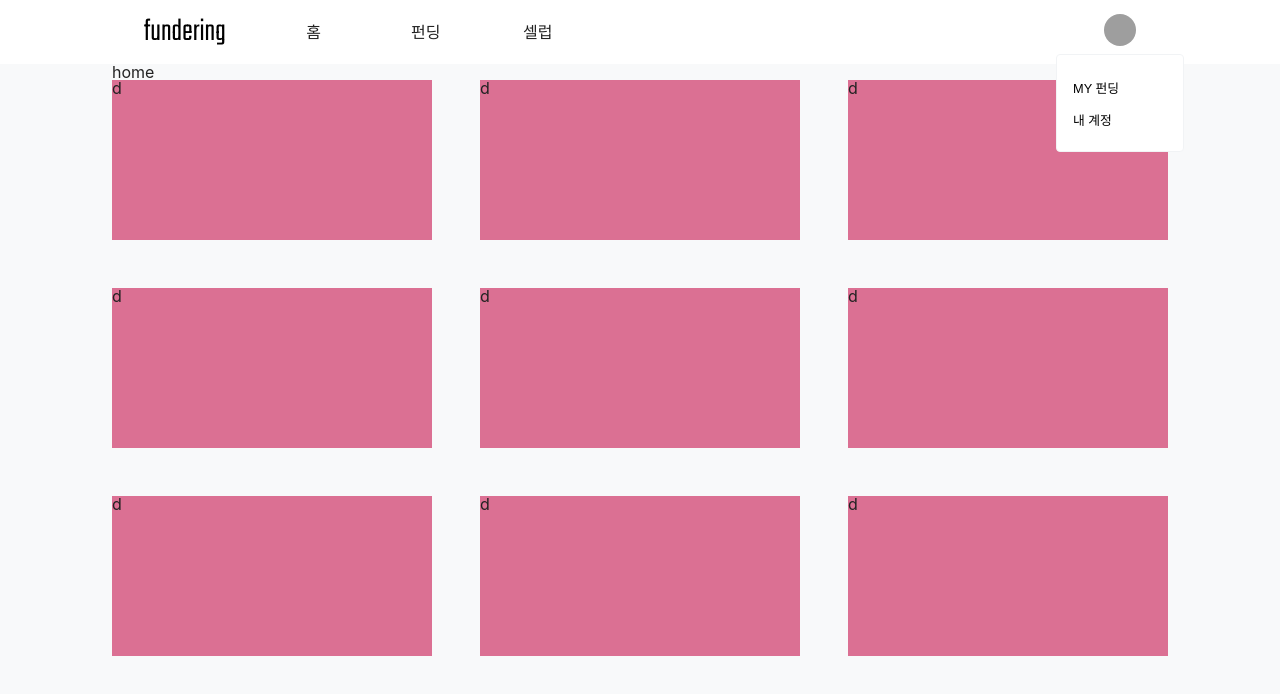
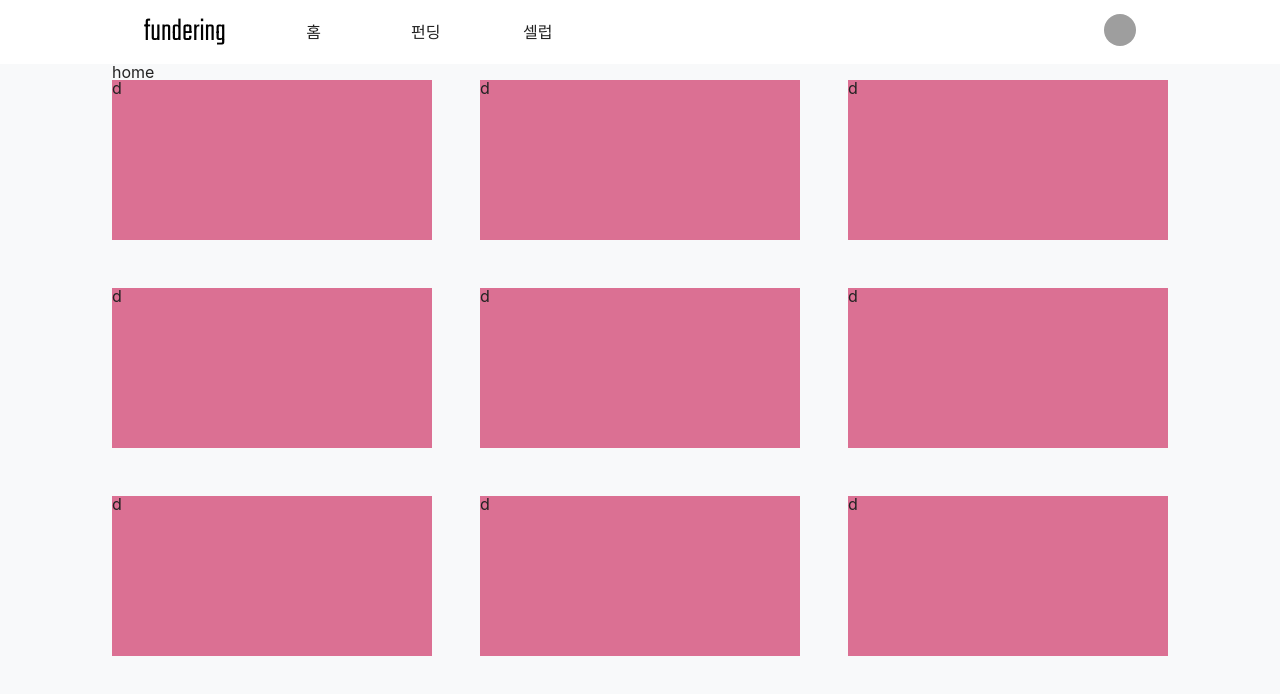
Before and after one commit to Step3-kakao-tech-campus/Team13_FE, a React (Vite) app in the folder src/: page / in a window 1280 px wide. Shown: the top 694 px of the page. Built offline with nearby package versions, Linux system fonts and the light colour scheme; grey boxes are pictures that could not be loaded; a web font is replaced by a local one.

Commit message:
rename: Home.jsx => Test.jsx

```diff
--- a/src/src/components/common/nav-bar/pc/PCUserBtn.jsx
+++ b/src/src/components/common/nav-bar/pc/PCUserBtn.jsx
@@ -52,7 +52,7 @@ const Styled = {
 function PCUserBtn() {
   const navigate = useNavigate();
   const userBtnRef = useRef();
-  const [isMenuModalOpen, setIsMenuModalOpen] = useState(true);
+  const [isMenuModalOpen, setIsMenuModalOpen] = useState(false);
   useOutsideClick(userBtnRef, () => setIsMenuModalOpen(false));
 
   const isLoggedIn = true;
--- a/src/src/pages/Home.jsx
+++ b/src/src/pages/Test.jsx
@@ -8,7 +8,7 @@ const Styled = {
     height: 10rem;
   `,
 };
-function Home() {
+function Test() {
   return (
     <>
       <PageTitle />
@@ -29,4 +29,4 @@ function Home() {
   );
 }
 
-export default Home;
+export default Test;
```
Also changed, not shown: src/src/router.jsx (+8 -8 lines).
